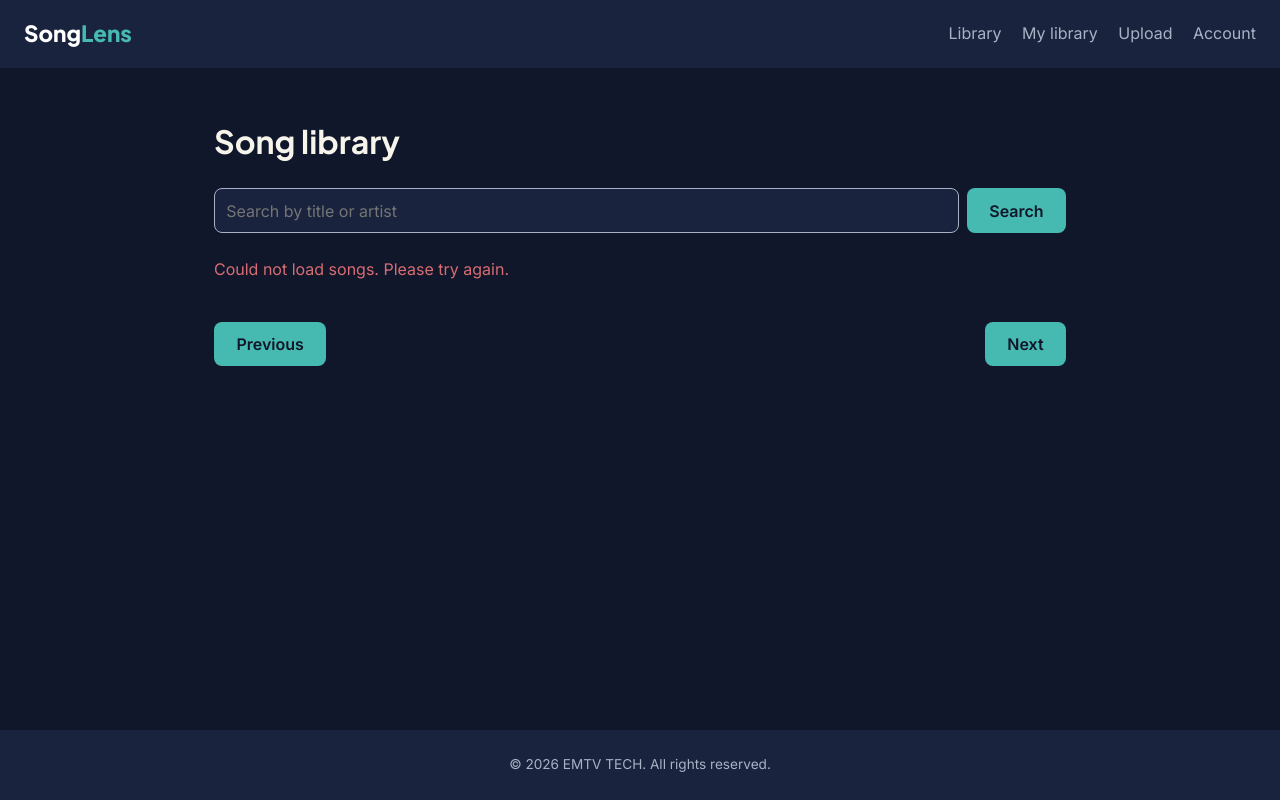
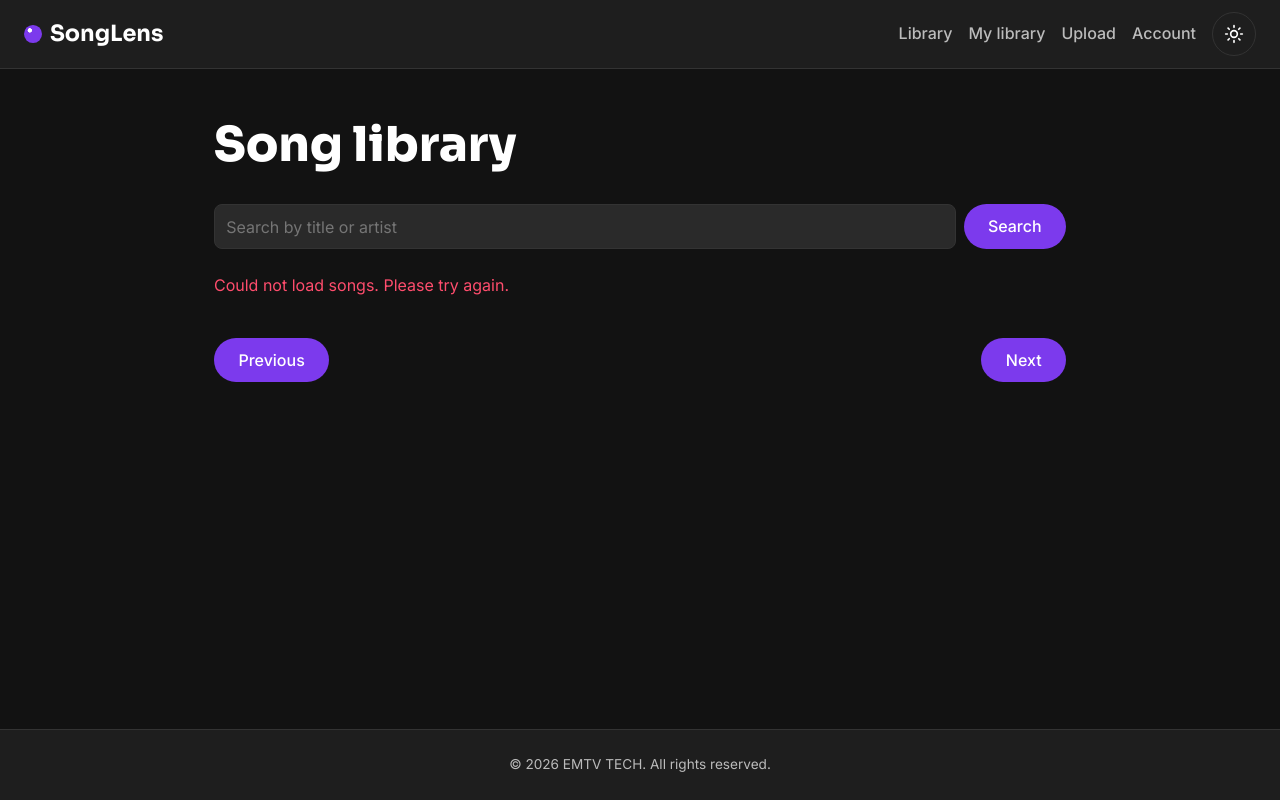
Before and after one commit to Emtv-001/songlens, a website: page client/songs.html in a window 1280 px wide. Drawn offline with Linux system fonts and the light colour scheme; no server answers.

Commit message:
New look foundation: dark and light themes, Sora and Inter fonts, logo dot, theme toggle
Co-Authored-By: Claude Sonnet 5.5 <noreply@anthropic.com>

```diff
--- a/client/css/library.css
+++ b/client/css/library.css
@@ -9,13 +9,13 @@
 
 .btn-outline {
   background: transparent;
-  color: var(--teal);
+  color: var(--accent-text);
   border: 2px solid var(--teal);
 }
 
 .btn-outline:hover {
   background: var(--teal);
-  color: var(--midnight);
+  color: var(--on-primary);
 }
 
 .link-hint {
@@ -24,5 +24,5 @@
 }
 
 .link-hint a {
-  color: var(--teal);
+  color: var(--accent-text);
 }
--- a/client/css/songs.css
+++ b/client/css/songs.css
@@ -12,15 +12,15 @@
   flex: 1;
   padding: 0.7rem;
   border-radius: 8px;
-  border: 1px solid var(--soft-grey);
-  background: var(--surface);
-  color: var(--ivory);
+  border: 1px solid var(--border);
+  background: var(--input);
+  color: var(--text);
   font-family: inherit;
   font-size: 1rem;
 }
 
 .search-bar input:focus-visible {
-  outline: 3px solid var(--teal);
+  outline: 3px solid var(--text);
   outline-offset: 1px;
 }
 
@@ -44,7 +44,7 @@
 .song-card {
   background: var(--surface);
   padding: 1.2rem;
-  border-radius: 12px;
+  border-radius: 16px;
   border-left: 4px solid var(--teal);
 }
 
@@ -55,7 +55,7 @@
 
 .song-card .artist {
   margin: 0 0 0.6rem;
-  color: var(--coral);
+  color: var(--muted);
   font-size: 0.9rem;
 }
 
--- a/client/css/styles.css
+++ b/client/css/styles.css
@@ -1,26 +1,19 @@
-:root {
-  --indigo: #253b80;
-  --teal: #46b9b0;
-  --coral: #f28a72;
-  --ivory: #f7f4ec;
-  --midnight: #10172a;
-  --surface: #19233d;
-  --soft-grey: #a9b2c5;
-  --white: #ffffff;
-  --success: #43a982;
-  --warning: #e6b45c;
-  --error: #d96c73;
+/* Colours come from theme.css: dark by default, light with data-theme="light". */
+* {
+  box-sizing: border-box;
 }
 
-* {
-  box-sizing: border-box;
+html {
+  background: var(--bg);
 }
 
 body {
   margin: 0;
   font-family: 'Inter', system-ui, sans-serif;
-  background: var(--midnight);
-  color: var(--ivory);
+  font-weight: 400;
+  font-size: 16px;
+  background: var(--bg);
+  color: var(--text);
   line-height: 1.6;
   min-height: 100vh;
   display: flex;
@@ -31,36 +24,83 @@ h1,
 h2,
 h3,
 .brand {
-  font-family: 'Plus Jakarta Sans', 'Inter', sans-serif;
+  font-family: 'Sora', 'Inter', sans-serif;
+  font-weight: 700;
+}
+
+h1 {
+  font-size: 48px;
+  font-weight: 800;
+  line-height: 1.15;
+}
+
+h2 {
+  font-size: 28px;
+  line-height: 1.25;
+}
+
+@media (max-width: 600px) {
+  body {
+    font-size: 15px;
+  }
+
+  h1 {
+    font-size: 32px;
+  }
+
+  h2 {
+    font-size: 22px;
+  }
 }
 
 .site-header {
+  position: sticky;
+  top: 0;
+  z-index: 40;
   display: flex;
+  flex-wrap: wrap;
   justify-content: space-between;
   align-items: center;
-  padding: 1rem 1.5rem;
-  background: var(--surface);
+  gap: 0.5rem 1rem;
+  padding: 0.75rem 1.5rem;
+  background: var(--card);
+  border-bottom: 1px solid var(--border);
 }
 
 .brand {
-  font-weight: 800;
+  display: inline-flex;
+  align-items: center;
+  font-weight: 700;
   font-size: 1.4rem;
-  color: var(--white);
+  color: var(--text);
   text-decoration: none;
 }
 
-.brand span {
-  color: var(--teal);
+/* the lens: a purple dot with a small glint */
+.brand::before {
+  content: '';
+  width: 0.8em;
+  height: 0.8em;
+  margin-right: 0.5rem;
+  border-radius: 50%;
+  background: radial-gradient(circle at 32% 30%, #ffffff 0 11%, var(--primary) 14%);
+}
+
+.nav {
+  display: flex;
+  flex-wrap: wrap;
+  align-items: center;
+  gap: 0.25rem 1rem;
 }
 
 .nav a {
-  color: var(--soft-grey);
+  color: var(--muted);
   text-decoration: none;
-  margin-left: 1rem;
+  font-weight: 500;
 }
 
 .nav a:hover {
-  color: var(--teal);
+  color: var(--text);
 }
 
 main {
@@ -72,49 +112,53 @@ main {
 }
 
 .hero h1 {
-  font-size: clamp(2rem, 6vw, 3.2rem);
   margin: 0 0 0.5rem;
 }
 
 .hero h1 em {
-  color: var(--coral);
+  color: var(--accent-text);
   font-style: normal;
 }
 
 .hero p {
-  color: var(--soft-grey);
+  color: var(--muted);
   font-size: 1.1rem;
   max-width: 560px;
 }
 
 .btn {
-  display: inline-block;
-  padding: 0.75rem 1.4rem;
-  border-radius: 8px;
-  border: none;
+  display: inline-flex;
+  align-items: center;
+  justify-content: center;
+  min-height: 44px;
+  padding: 0.6rem 1.4rem;
+  border-radius: 999px;
+  border: 2px solid transparent;
   font-family: inherit;
-  font-weight: 600;
+  font-weight: 500;
   font-size: 1rem;
+  line-height: 1.2;
   text-decoration: none;
   cursor: pointer;
-  background: var(--teal);
-  color: var(--midnight);
+  background: var(--primary);
+  color: var(--on-primary);
 }
 
 .btn:hover {
-  background: var(--coral);
+  background: var(--primary-hover);
 }
 
 .btn:focus-visible,
 a:focus-visible {
-  outline: 3px solid var(--coral);
+  outline: 3px solid var(--text);
   outline-offset: 2px;
 }
 
 .site-footer {
   text-align: center;
   padding: 1.5rem;
-  color: var(--soft-grey);
+  color: var(--muted);
   font-size: 0.85rem;
-  background: var(--surface);
+  background: var(--card);
+  border-top: 1px solid var(--border);
 }
--- /dev/null
+++ b/client/css/theme.css
@@ -0,0 +1,111 @@
+/* SongLens colours. Dark is the default; the light theme is switched on with data-theme="light". */
+:root,
+:root[data-theme='dark'] {
+  color-scheme: dark;
+  --bg: #121212;
+  --card: #1e1e1e;
+  --primary: #7c3aed;
+  --primary-hover: #6d28d9;
+  --text: #ffffff;
+  --muted: #bbbbbb;
+  --border: #333333;
+  --input: #2a2a2a;
+  --accent-text: #ffffff; /* links and small coloured text: purple is too dim on dark */
+  --shadow: none;
+
+  /* genre colours: only for genre tags and small dots */
+  --genre-gospel: #ffb800;
+  --genre-lofi: #00c2a8;
+  --genre-pop: #ff4d6d;
+  --genre-afrobeats: #ff6b1a;
+  --genre-hiphop: #7c3aed;
+}
+
+:root[data-theme='light'] {
+  color-scheme: light;
+  --bg: #fff8f0;
+  --card: #ffffff;
+  --primary: #7c3aed;
+  --primary-hover: #6d28d9;
+  --text: #121212;
+  --muted: #666666;
+  --border: #dddddd;
+  --input: #ffffff;
+  --accent-text: #6d28d9;
+  --shadow: 0 4px 16px rgba(18, 18, 18, 0.08);
+
+  --genre-gospel: #e6a800;
+  --genre-lofi: #009b87;
+  --genre-pop: #e8355a;
+  --genre-afrobeats: #ff5a00;
+  --genre-hiphop: #7c3aed;
+}
+
+:root {
+  --on-primary: #ffffff;
+  --piano-white: #ffffff;
+  --piano-black: #121212;
+
+  /* The names the pages already use, now pointing at the new colours. */
+  --midnight: var(--bg);
+  --surface: var(--card);
+  --ivory: var(--text);
+  --soft-grey: var(--muted);
+  --teal: var(--primary);
+  --coral: var(--primary-hover);
+  --indigo: var(--primary-hover);
+  --white: var(--text);
+  --error: var(--genre-pop);
+  --warning: var(--genre-gospel);
+  --success: var(--genre-lofi);
+}
+
+/* Smooth change while switching theme */
+html.theme-anim,
+html.theme-anim * {
+  transition: background-color 0.3s ease, color 0.3s ease, border-color 0.3s ease, fill 0.3s ease,
+    stroke 0.3s ease !important;
+}
+
+/* Cards */
+.card,
+.song-card,
+.player-card,
+.upload-card {
+  border: 1px solid var(--border);
+  box-shadow: var(--shadow);
+}
+
+/* Sun / moon button in the navbar */
+.theme-toggle {
+  display: inline-flex;
+  align-items: center;
+  justify-content: center;
+  width: 44px;
+  height: 44px;
+  padding: 0;
+  border-radius: 999px;
+  border: 1px solid var(--border);
+  background: var(--card);
+  color: var(--text);
+  cursor: pointer;
+}
+
+.theme-toggle:hover {
+  border-color: var(--primary);
+}
+
+.theme-toggle:focus-visible {
+  outline: 3px solid var(--text);
+  outline-offset: 2px;
+}
+
+.theme-toggle svg {
+  width: 20px;
+  height: 20px;
+  fill: none;
+  stroke: currentColor;
+  stroke-width: 2;
+  stroke-linecap: round;
+  stroke-linejoin: round;
+}
--- /dev/null
+++ b/client/js/theme.js
@@ -0,0 +1,84 @@
+// Dark or light theme. Dark is the default, and the choice is remembered in this browser.
+// Loaded in the page head so the right colours are in place before anything is drawn.
+(() => {
+  const KEY = 'songlens.theme';
+  const root = document.documentElement;
+  const COLOURS = { dark: '#121212', light: '#fff8f0' };
+
+  function read() {
+    try {
+      const saved = localStorage.getItem(KEY);
+      return saved === 'light' || saved === 'dark' ? saved : 'dark';
+    } catch (err) {
+      return 'dark';
+    }
+  }
+
+  function save(theme) {
+    try {
+      localStorage.setItem(KEY, theme);
+    } catch (err) {
+      // private window or blocked storage: the choice just lasts until the page closes
+    }
+  }
+
+  function apply(theme) {
+    root.setAttribute('data-theme', theme);
+    let meta = document.querySelector('meta[name="theme-color"]');
+    if (!meta && document.head) {
+      meta = document.createElement('meta');
+      meta.name = 'theme-color';
+      document.head.appendChild(meta);
+    }
+    if (meta) meta.content = COLOURS[theme];
+  }
+
+  let theme = read();
+  apply(theme);
+
+  const SUN =
+    '<svg viewBox="0 0 24 24" aria-hidden="true"><circle cx="12" cy="12" r="4"></circle><path d="M12 2v2M12 20v2M4.9 4.9l1.4 1.4M17.7 17.7l1.4 1.4M2 12h2M20 12h2M4.9 19.1l1.4-1.4M17.7 6.3l1.4-1.4"></path></svg>';
+  const MOON =
+    '<svg viewBox="0 0 24 24" aria-hidden="true"><path d="M21 12.8A9 9 0 1 1 11.2 3a7 7 0 0 0 9.8 9.8z"></path></svg>';
+
+  function build() {
+    const host = document.querySelector('.site-header .nav') || document.querySelector('.site-header');
+    if (!host || host.querySelector('.theme-toggle')) return;
+    const button = document.createElement('button');
+    button.type = 'button';
+    button.className = 'theme-toggle';
+
+    function show() {
+      const toLight = theme === 'dark';
+      button.innerHTML = toLight ? SUN : MOON; // the icon shows where the button takes you
+      button.setAttribute('aria-label', toLight ? 'Switch to light mode' : 'Switch to dark mode');
+      button.title = toLight ? 'Light mode' : 'Dark mode';
+    }
+
+    button.addEventListener('click', () => {
+      theme = theme === 'dark' ? 'light' : 'dark';
+      const calm = window.matchMedia && window.matchMedia('(prefers-reduced-motion: reduce)').matches;
+      if (!calm) {
+        root.classList.add('theme-anim');
+        setTimeout(() => root.classList.remove('theme-anim'), 400);
+      }
+      apply(theme);
+      save(theme);
+      show();
+    });
+
+    window.addEventListener('storage', (event) => {
+      if (event.key === KEY) {
+        theme = read();
+        apply(theme);
+        show();
+      }
+    });
+
+    show();
+    host.appendChild(button);
+  }
+
+  if (document.readyState === 'loading') document.addEventListener('DOMContentLoaded', build);
+  else build();
+})();
--- a/client/songs.html
+++ b/client/songs.html
@@ -7,9 +7,11 @@
     <link rel="preconnect" href="https://fonts.googleapis.com" />
     <link rel="preconnect" href="https://fonts.gstatic.com" crossorigin />
     <link
-      href="https://fonts.googleapis.com/css2?family=Inter:wght@400;600&family=Plus+Jakarta+Sans:wght@700;800&display=swap"
+      href="https://fonts.googleapis.com/css2?family=Inter:wght@400;500&family=Sora:wght@700;800&display=swap"
       rel="stylesheet"
     />
+    <script src="/js/theme.js"></script>
+    <link rel="stylesheet" href="/css/theme.css" />
     <link rel="stylesheet" href="/css/styles.css" />
     <link rel="stylesheet" href="/css/songs.css" />
     <link rel="stylesheet" href="/css/library.css" />
```
Also changed, not shown: client/account.html (+3 -1 lines), client/css/editor.css (+19 -19 lines), client/css/forms.css (+14 -7 lines), client/css/piano.css (+12 -10 lines), client/css/player.css (+12 -12 lines), client/css/workspace.css (+29 -29 lines), client/index.html (+6 -7 lines), client/library.html (+3 -1 lines), client/login.html (+3 -1 lines), client/play.html (+3 -1 lines), client/register.html (+3 -1 lines), client/upload.html (+3 -1 lines), client/workspace.html (+3 -1 lines).
